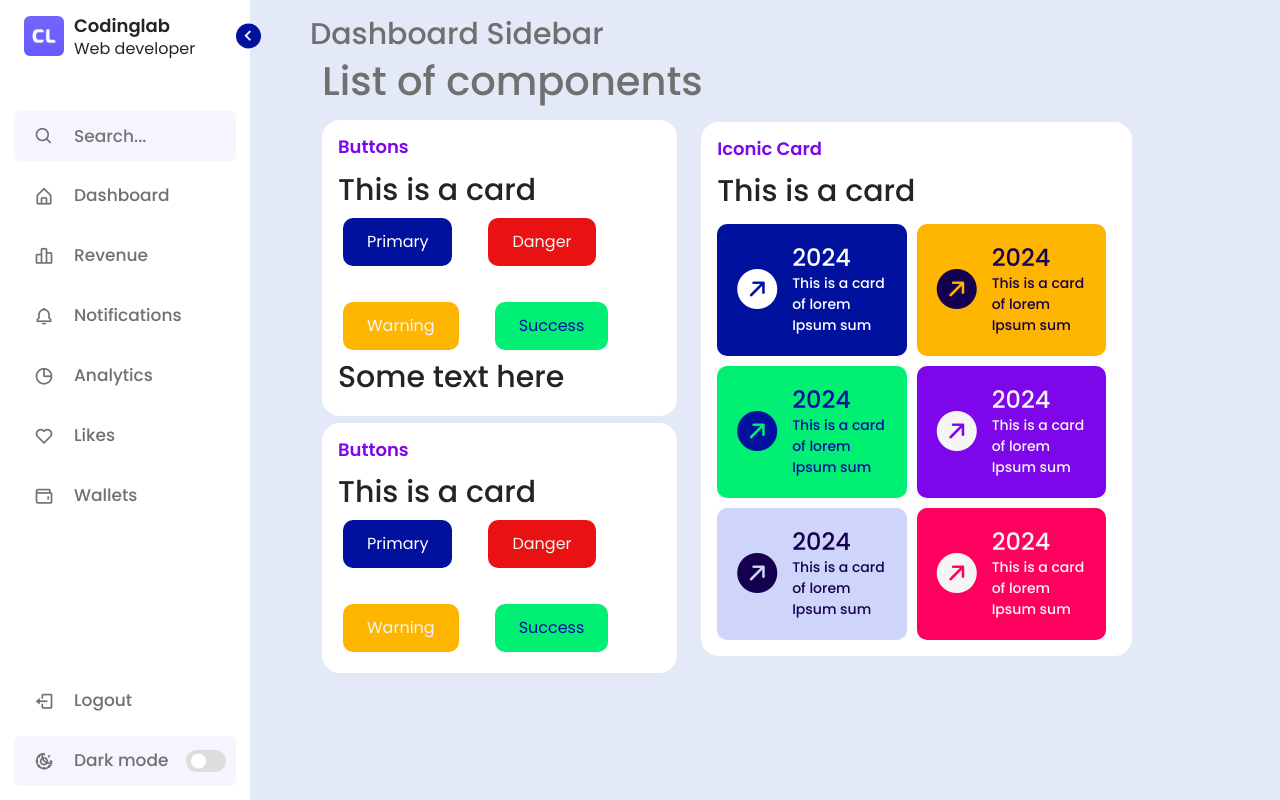
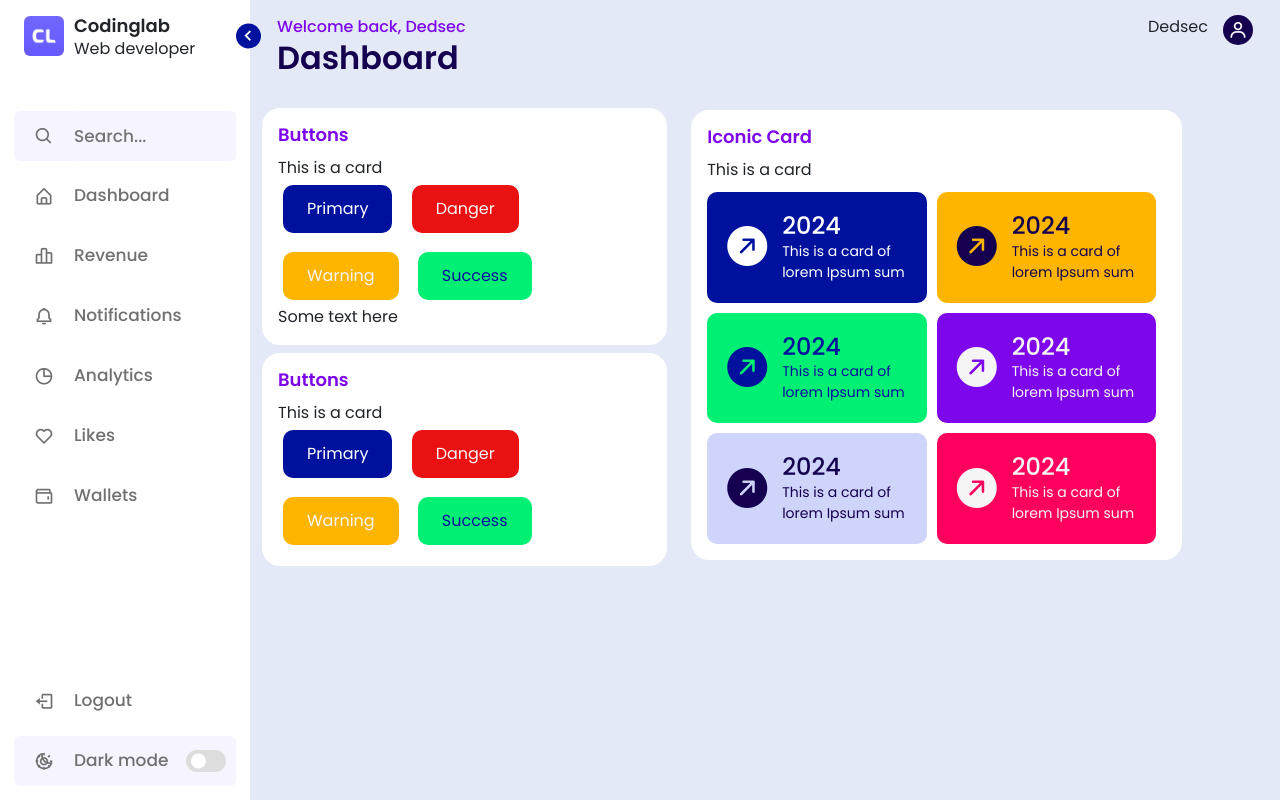
Before and after one commit to D3ds3c007/MPTC-Platform-Front, a Next.js app: page / in a window 1280 px wide. Built offline with nearby package versions, Linux system fonts and the light colour scheme.

Commit message:
done sidebar component

```diff
--- a/src/app/components/ui/SideBar/MSideBar.js
+++ b/src/app/components/ui/SideBar/MSideBar.js
@@ -1,20 +1,24 @@
+'use client';
 import styles from './MSideBar.module.css';
-import { SideBarJs } from '@/app/lib/utils';
 import Image from 'next/image';
 import logo from './logo.png';
+import { Container } from "react-bootstrap";
+import { useEffect } from 'react';
+
 
 export function MSideBar({children}) {
-  SideBarJs();
+
 
   return (
+
     <>
-      <nav className={`${styles.sidebar}`}>
+
+      <nav className={`${styles.sidebar} `}>
         <header>
           <div className={styles["image-text"]}>
             <span className={styles.image}>
             <Image src={logo} alt="Logo" width={40} height={40} />
             </span>
-
             <div className={styles["logo-text"]}>
               <span className={styles.name}>Codinglab</span>
               <span className={styles.profession}>Web developer</span>
@@ -99,11 +103,35 @@ export function MSideBar({children}) {
         </div>
       </nav>
 
+
+
       <section className={styles.home}>
-        <div className={styles.text}>Dashboard Sidebar
+        <Container className={styles.text}>
+            <div className={styles["navbar"]}>
+
+                <div className={styles["navbar-left-content"]}>
+                    <p>Welcome back, Dedsec</p>
+                    <h2>Dashboard</h2>
+                </div>
+
+                <div className={styles["navbar-right-content"]}>
+
+                        <span className={styles["user-name"]}>Dedsec</span>
+                        <div className={styles["user-icon"]}>
+                            <i className={`bx bx-user ${styles.icon}`}></i>
+                        </div>
+
+                </div>
+            </div>
+
+
             {children}
-        </div>
+
+        </Container>
       </section>
+
+
+
     </>
   );
 }
--- a/src/app/components/ui/SideBar/MSideBar.module.css
+++ b/src/app/components/ui/SideBar/MSideBar.module.css
@@ -53,9 +53,9 @@
     opacity: 1;
 }
 
-/* .sidebar.close .text{
+.sidebar.close .text{
     opacity: 0;
-} */
+}
 
 /* =========================== */
 
@@ -254,12 +254,12 @@ body.dark .switch::before{
     background-color: var(--body-color);
     transition: var(--tran-05);
 }
-.home .text{
+/* .home .text{
     font-size: 30px;
     font-weight: 500;
     color: var(--text-color);
     padding: 12px 60px;
-}
+} */
 
 .sidebar.close ~ .home{
     left: 78px;
@@ -269,3 +269,45 @@ body.dark .switch::before{
 body.dark .home .text{
     color: var(--text-color);
 }
+.user-icon{
+    display: flex;
+    align-items: center;
+    justify-content: center;
+    height: 30px;
+    width: 30px;
+    border-radius: 50%;
+    background-color: var(--dark-blue);
+    color: var(--primary-color);
+    font-size: 20px;
+    font-weight: 600;
+    cursor: pointer;
+    transition: var(--tran-03);
+}
+.navbar-left-content{
+    display: flex;
+    flex-direction: column;
+    padding: 15px;
+    transition: var(--tran-05);
+}
+
+.navbar-left-content p{
+    color : var(--secondary-bg);
+    font-weight: 500;
+}
+
+.navbar-left-content h2{
+    color : var(--dark-blue);
+    font-weight: 600;
+}
+
+
+.navbar{
+    display: flex;
+    justify-content: space-between;
+}
+
+.navbar-right-content{
+    display: flex;
+    padding: 15px;
+    gap: 15px;
+}
--- a/src/app/lib/utils.js
+++ b/src/app/lib/utils.js
@@ -1,4 +1,4 @@
 export function SideBarJs()
 {
-    console.log("Hello");
+    console.log("hello")
 }
--- a/src/app/page.js
+++ b/src/app/page.js
@@ -7,8 +7,6 @@ export default function Page() {
   return (
     <>
       <MSideBar>
-        <Container>
-        <h1>List of components</h1>
 
           <div className="row">
             <div className="col-md-5">
@@ -77,9 +75,6 @@ export default function Page() {
 
 
           </div>
-
-
-        </Container>
       </MSideBar>
 
 
```
Also changed, not shown: src/app/components/ui/SideBar/sidebar.js (added).
